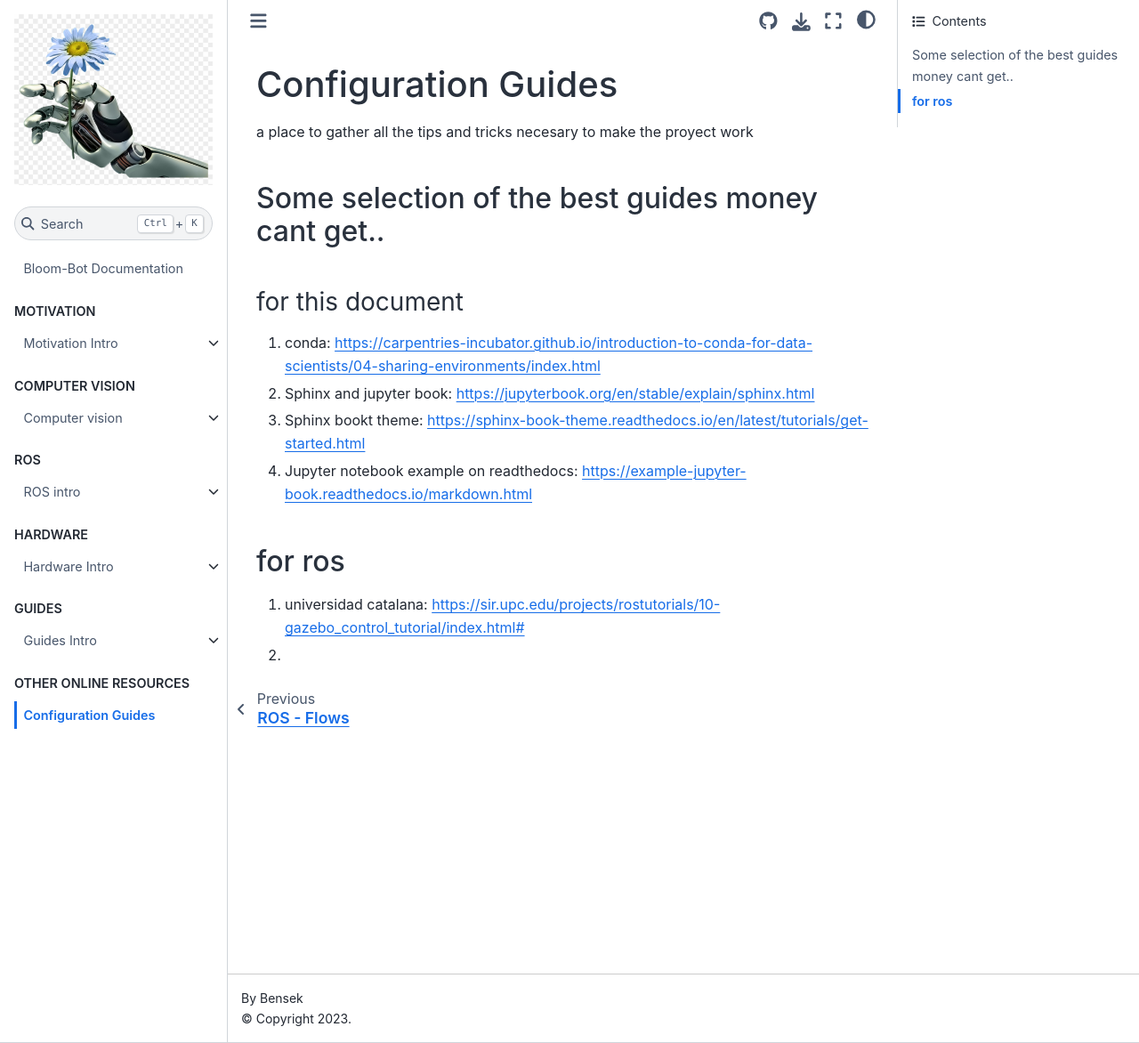
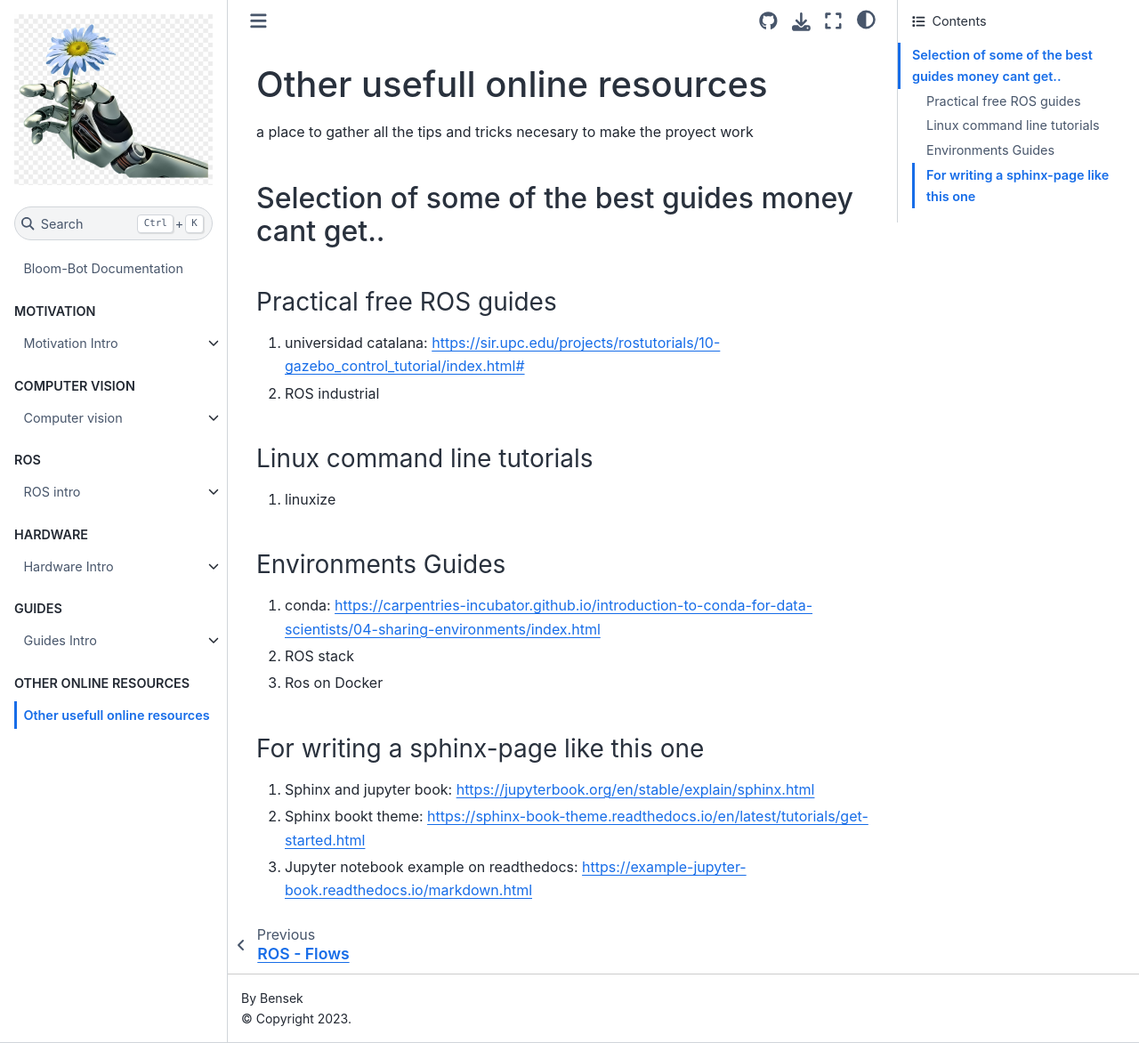
Before and after one commit to flippybit/bery-bot, a Jupyter Book: the page built from docs/guides/other-resources.md, in a window 1280 px wide and 1172 px high. Shown: the whole window at 89% size. Built offline with Jupyter Book 1.0.4 settings and Sphinx 7.4.7 and the Sphinx Book theme 1.1.4, drawn with Linux system fonts in a browser that asks for light colours; pages that are not in the unit, such as notebooks, are missing from menus.

Commit message:
ehanced other-resources.md

```diff
--- a/docs/guides/other-resources.md
+++ b/docs/guides/other-resources.md
@@ -1,13 +1,26 @@
-# Configuration Guides
+# Other usefull online resources
 a place to gather all the tips and tricks necesary to make the proyect work
 
-## Some selection of the best guides money cant get..
-### for this document
+## Selection of some of the best guides money cant get..
+
+
+### Practical free ROS guides
+1. universidad catalana: https://sir.upc.edu/projects/rostutorials/10-gazebo_control_tutorial/index.html#
+2. ROS industrial
+
+
+
+### Linux command line tutorials
+1.  linuxize
+
+
+### Environments Guides
 1.  conda: https://carpentries-incubator.github.io/introduction-to-conda-for-data-scientists/04-sharing-environments/index.html
-2.  Sphinx and jupyter book: https://jupyterbook.org/en/stable/explain/sphinx.html
-3.  Sphinx bookt theme: https://sphinx-book-theme.readthedocs.io/en/latest/tutorials/get-started.html
-4.  Jupyter notebook example on readthedocs: https://example-jupyter-book.readthedocs.io/markdown.html
+2.  ROS stack
+3.  Ros on Docker
 
-## for ros
-1. universidad catalana: https://sir.upc.edu/projects/rostutorials/10-gazebo_control_tutorial/index.html#
-2.
+### For writing a sphinx-page like this one
+
+1.  Sphinx and jupyter book: https://jupyterbook.org/en/stable/explain/sphinx.html
+2.  Sphinx bookt theme: https://sphinx-book-theme.readthedocs.io/en/latest/tutorials/get-started.html
+3.  Jupyter notebook example on readthedocs: https://example-jupyter-book.readthedocs.io/markdown.html
```
